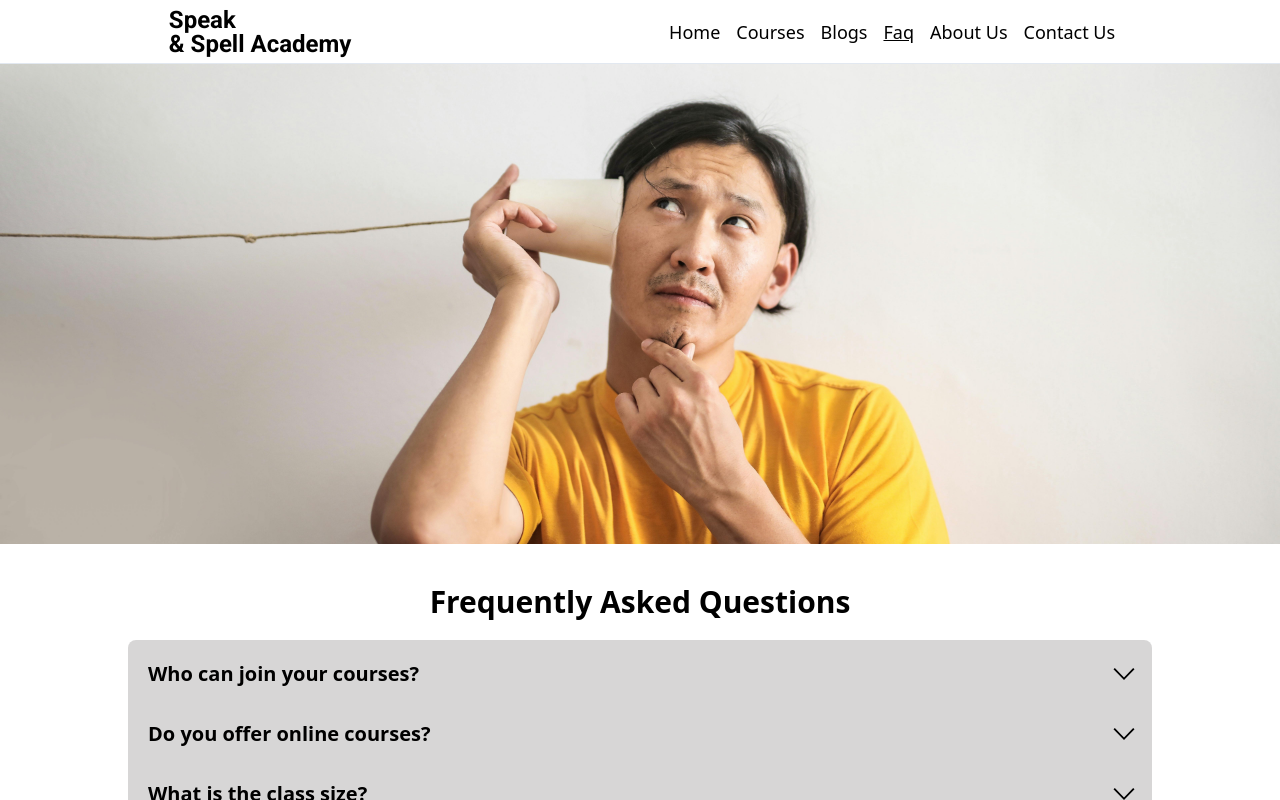
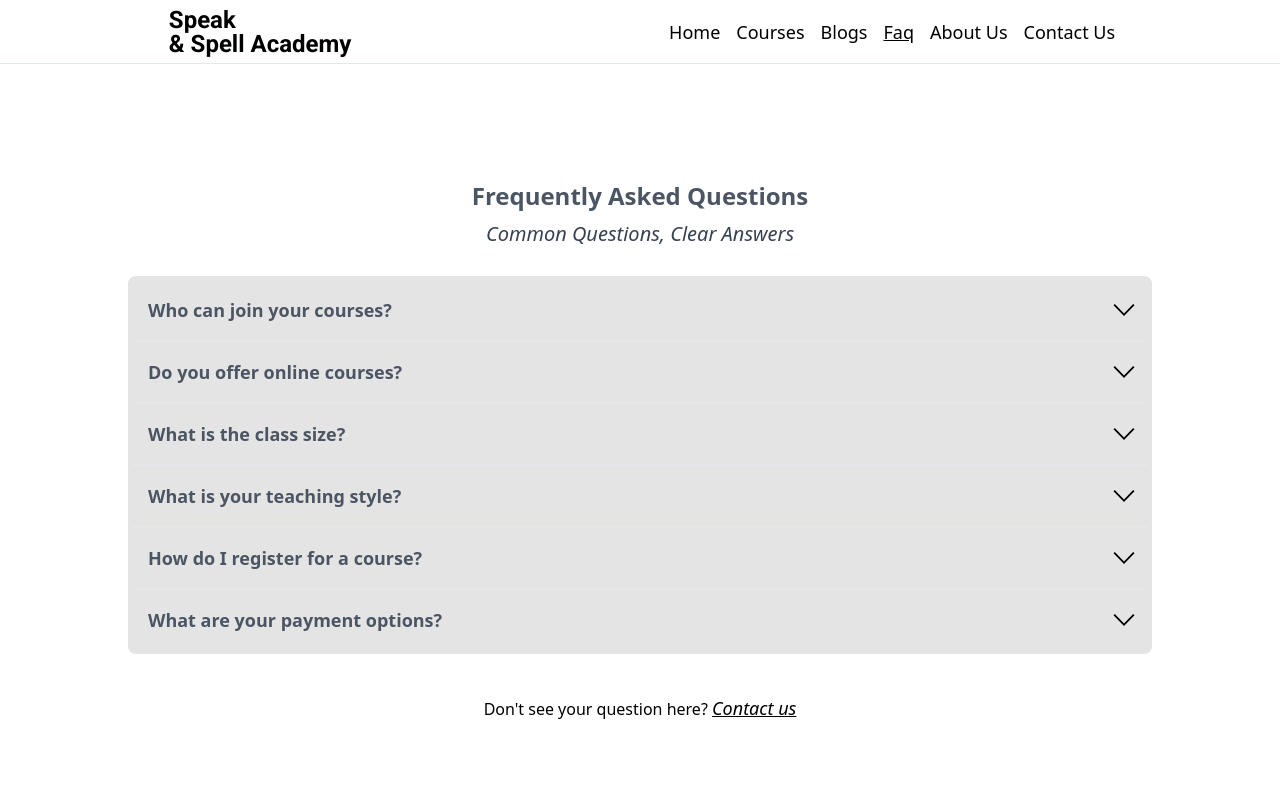
Before and after one commit to dhruvkaushik305/speakandspell, a React (Vite) app in the folder frontend/: page /faq in a window 1280 px wide. Built offline with nearby package versions, Linux system fonts and the light colour scheme; a web font is replaced by a local one.

Commit message:
STYLE: minimalised the faq's

```diff
--- a/frontend/src/App.tsx
+++ b/frontend/src/App.tsx
@@ -17,7 +17,14 @@ function App() {
           <Route path="/aboutus" element={<AboutUsLayout />} />
           <Route path="/faq" element={<FaqLayout />} />
           <Route path="/courses/*" element={<CoursesLayout />} />
-          <Route path="/blogs/*" element={<h1>Blogs</h1>} />
+          <Route
+            path="/blogs/*"
+            element={
+              <h1 className="flex h-screen items-center justify-center">
+                Blogs
+              </h1>
+            }
+          />
           <Route path="/contactus" element={<ContactusLayout />} />
           <Route path="*" element={<NotFoundLayout />} />
         </Routes>
--- a/frontend/src/Components/AccordianComponent.tsx
+++ b/frontend/src/Components/AccordianComponent.tsx
@@ -15,12 +15,12 @@ const AccordianComponent: React.FC<AccordianComponentProps> = ({
     setIsOpen(!isOpen);
   };
   return (
-    <div className="flex flex-col p-1 md:p-2">
+    <div className="flex flex-col p-1 text-gray-600 md:p-2">
       <div
         className="flex grow cursor-pointer items-center justify-between"
         onClick={toggleIsOpen}
       >
-        <p className="w-screen p-2 text-lg font-semibold md:text-xl">{title}</p>
+        <p className="text-md w-screen p-2 font-semibold md:text-lg">{title}</p>
         <img
           src={isOpen ? upArrow : downArrow}
           alt="open/close arrow"
@@ -33,7 +33,7 @@ const AccordianComponent: React.FC<AccordianComponentProps> = ({
         transition={{ height: { duration: 0.2 }, opacity: { duration: 0.2 } }}
         className="overflow-hidden"
       >
-        <p className="text-md p-2 md:text-lg">{content}</p>
+        <p className="md:text-md p-2 text-sm">{content}</p>
       </motion.div>
     </div>
   );
--- a/frontend/src/Layouts/CoursesLayout.tsx
+++ b/frontend/src/Layouts/CoursesLayout.tsx
@@ -1,5 +1,7 @@
 import React from "react";
 const CoursesLayout: React.FC = () => {
-  return <div>Courses</div>;
+  return (
+    <div className="flex h-screen items-center justify-center">Courses</div>
+  );
 };
 export default CoursesLayout;
--- a/frontend/src/Layouts/FaqLayout.tsx
+++ b/frontend/src/Layouts/FaqLayout.tsx
@@ -1,14 +1,23 @@
 import React from "react";
 import SectionLayout from "../Components/HomePage/SectionLayout";
 import AccordianComponent from "../Components/AccordianComponent";
+import { Link } from "react-router-dom";
 const FaqLayout: React.FC = () => {
   return (
-    <div className="flex h-full flex-col items-center gap-10">
-      <div className="bg-faqBanner flex h-[10rem] w-full flex-col-reverse bg-cover bg-top sm:h-[20rem] lg:h-[30rem]"></div>
+    <div className="flex h-full flex-col items-center justify-center gap-10">
       <SectionLayout
-        title="Frequently Asked Questions"
         extraComponents={
-          <div className="rounded-lg bg-Secondary/30 p-1">
+          <div className="flex flex-col gap-7">
+            <div className="flex flex-col gap-2">
+              <h1 className="w-full text-center text-xl font-bold text-gray-600 lg:text-2xl">
+                Frequently Asked Questions
+              </h1>
+              <h2 className="text-md w-full text-center font-medium italic text-gray-700 lg:text-xl">
+                Common Questions, Clear Answers
+              </h2>
+            </div>
+
+            <div className="divide-y-2 divide-solid divide-gray-200 rounded-lg bg-Secondary/20 p-1">
               <AccordianComponent
                 title="Who can join your courses?"
                 content="Our courses are suitable for individuals of all ages and backgrounds, including students, professionals, housewives, and job seekers."
@@ -34,8 +43,18 @@ const FaqLayout: React.FC = () => {
                 content="We accept payments in cash, and also through UPI and net banking."
               />
             </div>
+          </div>
         }
       />
+      <p>
+        Don't see your question here?{" "}
+        <Link
+          to="/contactus"
+          className="text-sm font-medium italic underline lg:text-lg"
+        >
+          Contact us
+        </Link>
+      </p>
     </div>
   );
 };
```
Lines whose indentation alone changed are shown as unchanged.
